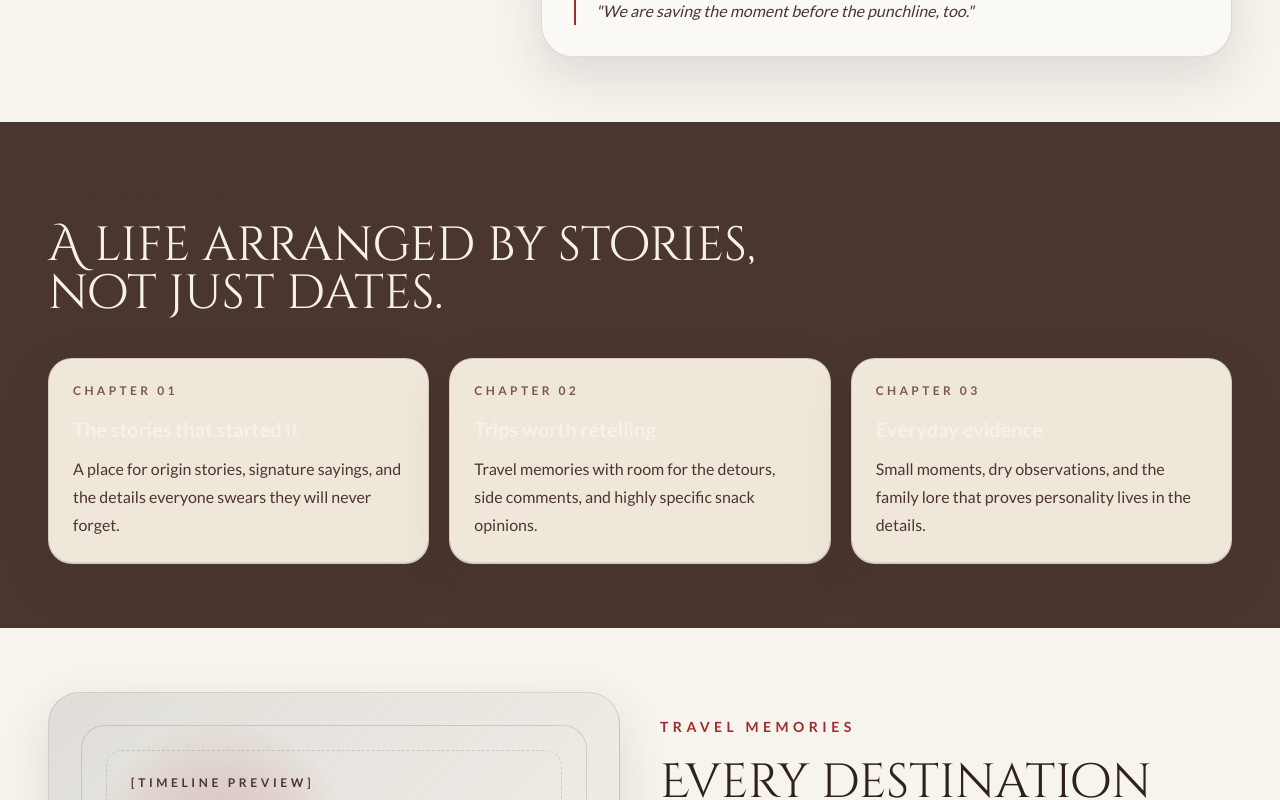
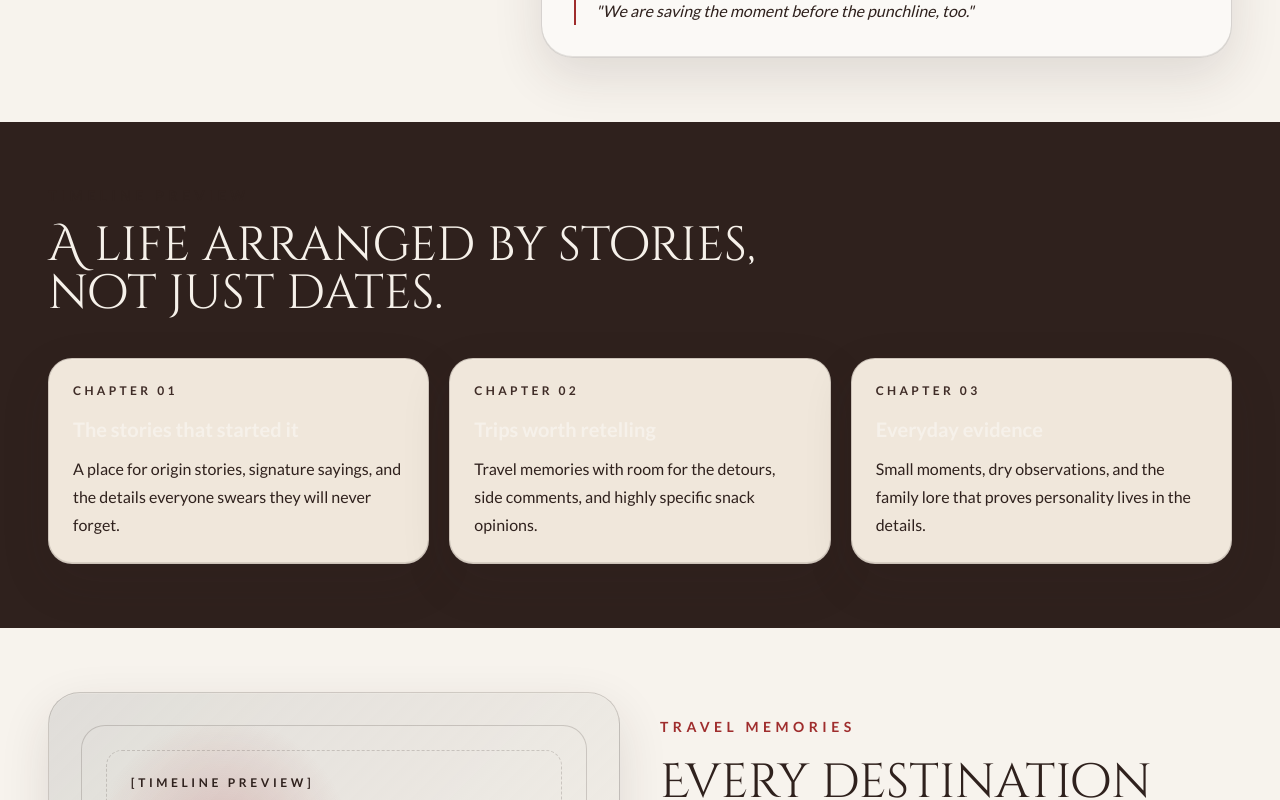
Before and after one commit to YCGEnt/laughsandeyerolls, a Next.js app: page / in a window 1280 px wide. Shown: the part 1100-1900 px from the top of the page. Built offline with nearby package versions, Linux system fonts and the light colour scheme.

Commit message:
Use espresso for light theme structure

```diff
--- a/styles/globals.css
+++ b/styles/globals.css
@@ -75,11 +75,11 @@
   --theme-archive-shadow: rgba(32, 22, 19, 0.14);
   --theme-accent-primary: #9f2d2d;
   --theme-accent-hover: #772222;
-  --theme-border-subtle: rgba(95, 66, 58, 0.18);
-  --theme-border-strong: rgba(95, 66, 58, 0.28);
+  --theme-border-subtle: rgba(47, 33, 29, 0.18);
+  --theme-border-strong: rgba(47, 33, 29, 0.3);
   --theme-text-primary: #2f211d;
-  --theme-text-secondary: #4b362f;
-  --theme-text-muted: #7e584e;
+  --theme-text-secondary: #2f211d;
+  --theme-text-muted: #3f2c27;
   --theme-parchment-surface: #f7f3ed;
   --theme-parchment-accent: #c2a070;
   --theme-page: var(--theme-background);
@@ -221,7 +221,7 @@ body {
 }
 
 .archive-band {
-  background: #4b362f;
+  background: #2f211d;
   color: #f6f1ea;
 }
 
```
